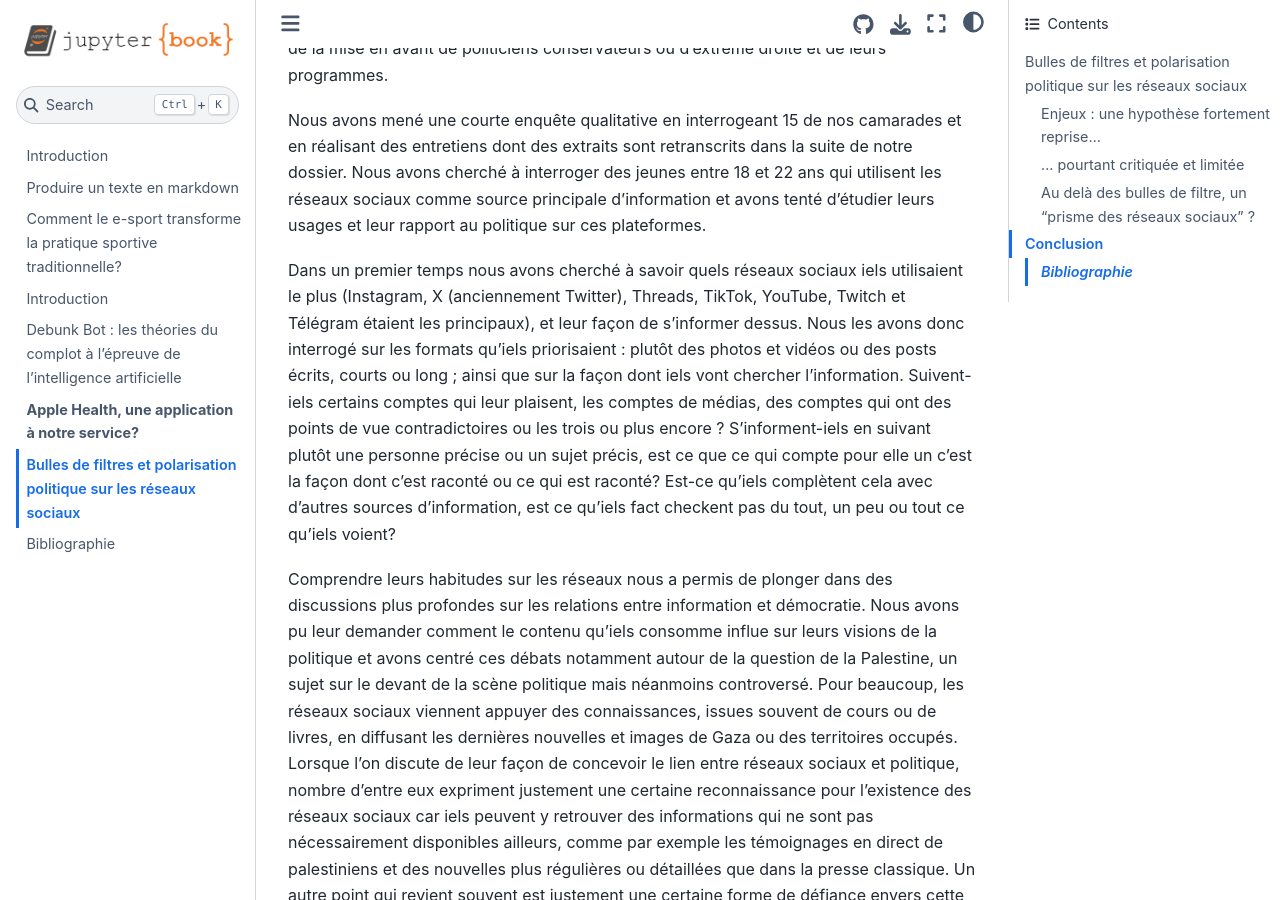
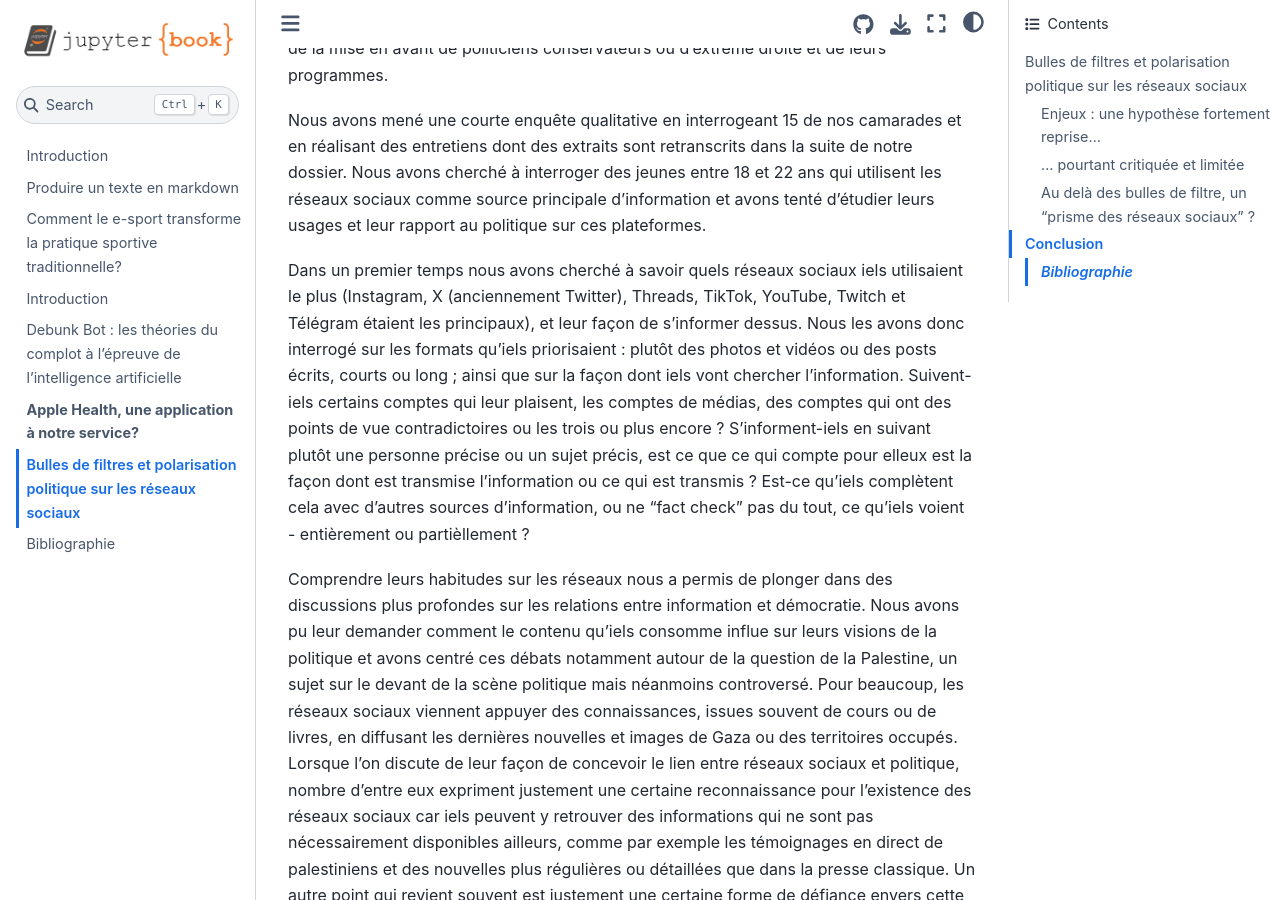
Before and after one commit to luneauaymeric/digital_culture_collective_page_g6, a Jupyter Book: the page built from bubbles/bulles_de_filtre.md, in a window 1280 px wide and 900 px high, scrolled down 2295 px. Built offline with Jupyter Book 1.0.4 settings and Sphinx 7.4.7 and the Sphinx Book theme 1.1.4, drawn with Linux system fonts in a browser that asks for light colours; some of the changed lines change nothing that is shown.

Commit message:
bubbles/bulles_de_filtre.md updated from https://stackedit.io/

```diff
--- a/bubbles/bulles_de_filtre.md
+++ b/bubbles/bulles_de_filtre.md
@@ -29,7 +29,7 @@ Il y a des enjeux politiques indéniables concernant les bulles de filtres. Repr
 
 Nous avons mené une courte enquête qualitative en interrogeant 15 de nos camarades et en réalisant des entretiens dont des extraits sont retranscrits dans la suite de notre dossier. Nous avons cherché à interroger des jeunes entre 18 et 22 ans qui utilisent les réseaux sociaux comme source principale d’information et avons tenté d'étudier leurs usages et leur rapport au politique sur ces plateformes.
 
-Dans un premier temps nous avons cherché à savoir quels réseaux sociaux iels utilisaient le plus (Instagram, X (anciennement Twitter), Threads, TikTok, YouTube, Twitch et Télégram étaient les principaux), et leur façon de s’informer dessus. Nous les avons donc interrogé sur les formats qu’iels priorisaient : plutôt des photos et vidéos ou des posts écrits, courts ou long ; ainsi que sur la façon dont iels vont chercher l’information. Suivent-iels certains comptes qui leur plaisent, les comptes de médias, des comptes qui ont des points de vue contradictoires ou les trois ou plus encore ? S’informent-iels en suivant plutôt une personne précise ou un sujet précis, est ce que ce qui compte pour elle un c’est la façon dont c’est raconté ou ce qui est raconté? Est-ce qu’iels complètent cela avec d’autres sources d’information, est ce qu’iels fact checkent pas du tout, un peu ou tout ce qu’iels voient?
+Dans un premier temps nous avons cherché à savoir quels réseaux sociaux iels utilisaient le plus (Instagram, X (anciennement Twitter), Threads, TikTok, YouTube, Twitch et Télégram étaient les principaux), et leur façon de s’informer dessus. Nous les avons donc interrogé sur les formats qu’iels priorisaient : plutôt des photos et vidéos ou des posts écrits, courts ou long ; ainsi que sur la façon dont iels vont chercher l’information. Suivent-iels certains comptes qui leur plaisent, les comptes de médias, des comptes qui ont des points de vue contradictoires ou les trois ou plus encore ? S’informent-iels en suivant plutôt une personne précise ou un sujet précis, est ce que ce qui compte pour elleux est la façon dont est transmise l'information ou ce qui est transmis  ? Est-ce qu’iels complètent cela avec d’autres sources d’information, ou ne "fact check" pas du tout, ce qu’iels voient - entièrement ou partièllement ?
 
 Comprendre leurs habitudes sur les réseaux nous a permis de plonger dans des discussions plus profondes sur les relations entre information et démocratie. Nous avons pu leur demander comment le contenu qu’iels consomme influe sur leurs visions de la politique et avons centré ces débats notamment autour de la question de la Palestine, un sujet sur le devant de la scène politique mais néanmoins controversé. Pour beaucoup, les réseaux sociaux viennent appuyer des connaissances, issues souvent de cours ou de livres, en diffusant les dernières nouvelles et images de Gaza ou des territoires occupés. Lorsque l’on discute de leur façon de concevoir le lien entre réseaux sociaux et politique, nombre d’entre eux expriment justement une certaine reconnaissance pour l’existence des réseaux sociaux car iels peuvent y retrouver des informations qui ne sont pas nécessairement disponibles ailleurs, comme par exemple les témoignages en direct de palestiniens et des nouvelles plus régulières ou détaillées que dans la presse classique. Un autre point qui revient souvent est justement une certaine forme de défiance envers cette presse dite classique. La plupart la consulte tout de même de façon quelque peu régulière mais toustes sont consciencent.es des biais des médias et cherchent à compléter un certain manque justement sur les réseaux sociaux, où il est indéniablement possible de diffuser presque tout.
 
@@ -135,7 +135,7 @@ Cette approche nous permet d’envisager des questionnements plus larges liés a
 [^]: Zuiderveen Borgesius et al., « Should We Worry about Filter Bubbles? »
 
 <!--stackedit_data:
-eyJoaXN0b3J5IjpbLTEzNTA3MjczNTEsLTExMzE4NjMyNTYsLT
-E0MTM4MjkzMCwtMTQzMjU2MTEyLDE1Nzc4NjM1MTQsNjUwNDE4
-NzcwLC0xODU4Njk0NzQ2XX0=
+eyJoaXN0b3J5IjpbOTA3MzY3NDE3LC0xMTMxODYzMjU2LC0xND
+EzODI5MzAsLTE0MzI1NjExMiwxNTc3ODYzNTE0LDY1MDQxODc3
+MCwtMTg1ODY5NDc0Nl19
 -->
```
